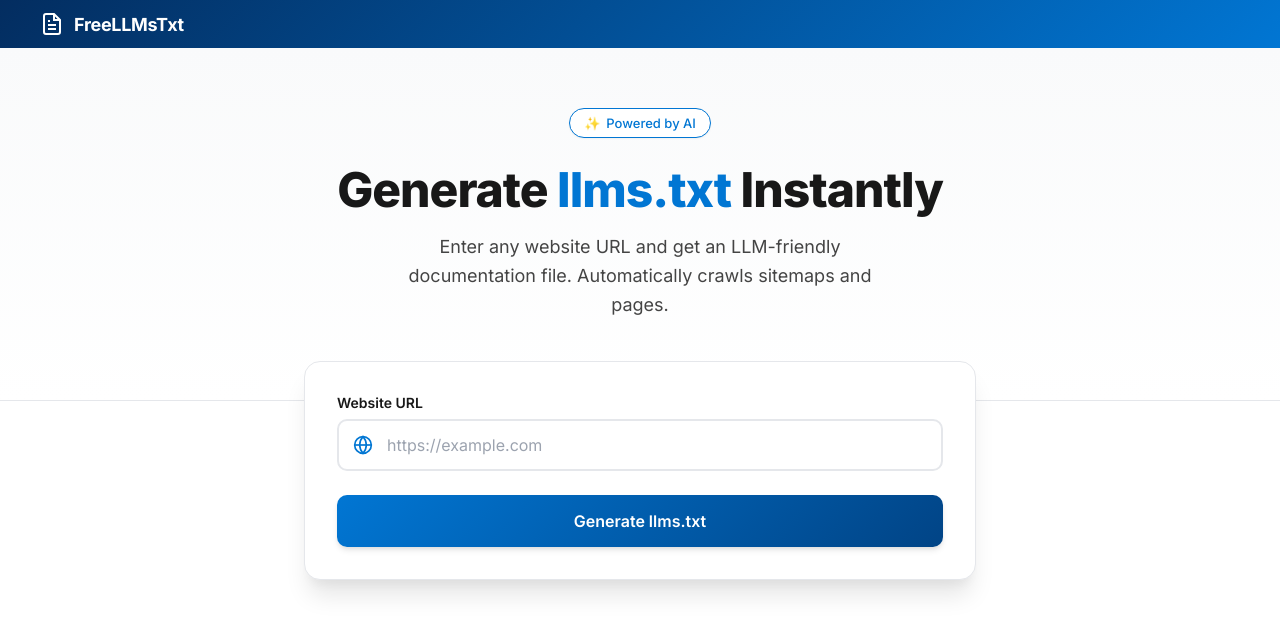
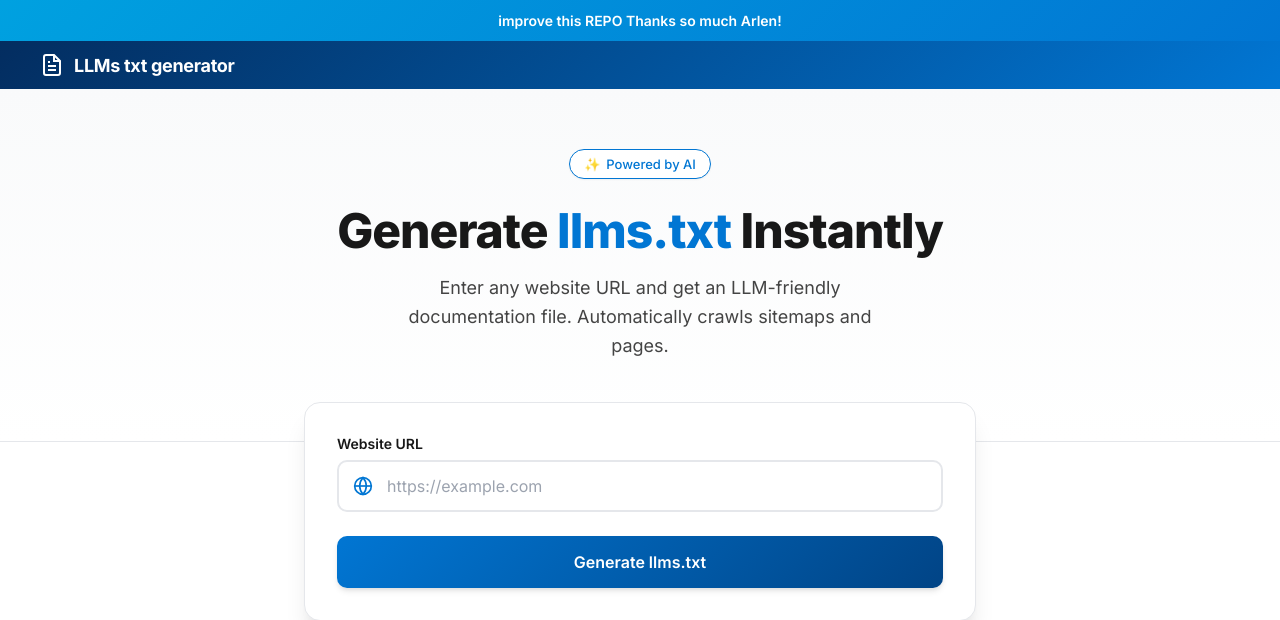
Before and after one commit to arlenk2021/FreeLLMSTxTGenerator, a FastAPI app: page / in a window 1280 px wide. Shown: the top 620 px of the page. Run offline with FastAPI, Linux system fonts and the light colour scheme.

Commit message:
Add top banner message and update nav bar to 'LLMs txt generator'

```diff
--- a/templates/index.html
+++ b/templates/index.html
@@ -47,6 +47,17 @@
             color: var(--text-primary);
             min-height: 100vh;
             overflow-x: hidden;
+        }
+
+        /* Top banner */
+        .top-banner {
+            background: linear-gradient(135deg, #00A1E0 0%, #0176D3 100%);
+            padding: 12px 24px;
+            text-align: center;
+            color: var(--white);
+            font-weight: 600;
+            font-size: 14px;
+            box-shadow: var(--shadow-sm);
         }
 
         /* Header bar */
@@ -497,6 +508,9 @@
     </style>
 </head>
 <body>
+    <div class="top-banner">
+        improve this REPO Thanks so much Arlen!
+    </div>
     <div class="header-bar">
         <div class="header-bar-content">
             <svg width="24" height="24" viewBox="0 0 24 24" fill="none" stroke="white" stroke-width="2">
@@ -506,7 +520,7 @@
                 <line x1="16" y1="17" x2="8" y2="17"></line>
                 <polyline points="10 9 9 9 8 9"></polyline>
             </svg>
-            <span class="header-bar-logo">FreeLLMsTxt</span>
+            <span class="header-bar-logo">LLMs txt generator</span>
         </div>
     </div>
 
```
